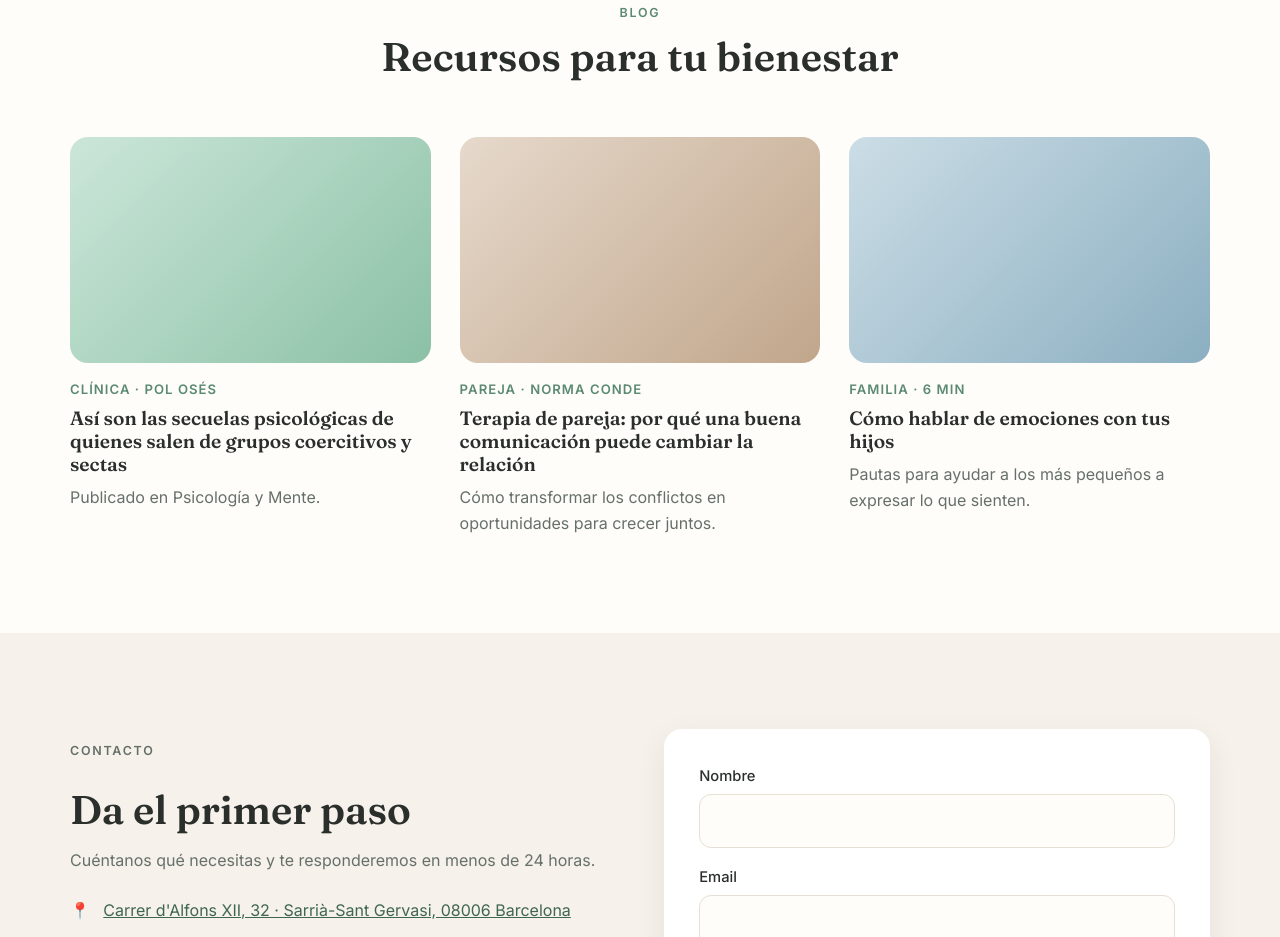
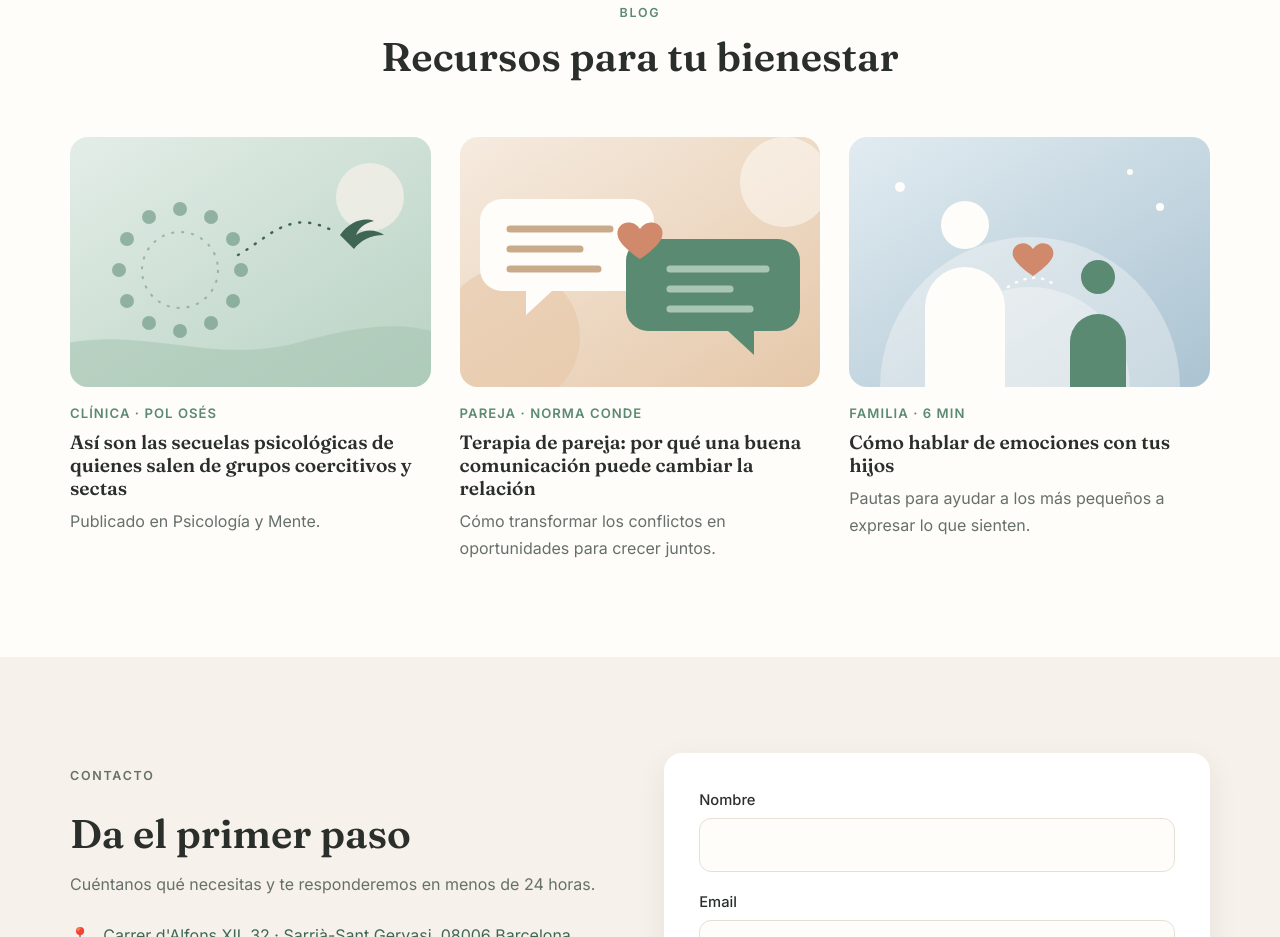
Before and after one commit to marcon55/Centro-Alire, a plain HTML site: page index.html in a window 1280 px wide. Shown: the part 5692-6629 px from the top of the page. Drawn offline with Linux system fonts and the light colour scheme.

Commit message:
Ilustraciones para los artículos del blog
Co-Authored-By: Claude Opus 5.5 <noreply@anthropic.com>
Claude-Session: https://claude.ai/code/session_01YXwaishe3B4KWM9cq4zqGZ

```diff
--- a/css/styles.css
+++ b/css/styles.css
@@ -123,7 +123,7 @@ h3 { font-size: 1.2rem; }
 .quote footer { color: var(--muted); font-size: .92rem; font-weight: 500; }
 
 /* Blog */
-.post__img { aspect-ratio: 16/10; border-radius: var(--radius); margin-bottom: 1rem; background: linear-gradient(135deg, hsl(var(--hue) 35% 85%), hsl(var(--hue) 30% 65%)); }
+.post__img { width: 100%; object-fit: cover; aspect-ratio: 16/10; border-radius: var(--radius); margin-bottom: 1rem; background: linear-gradient(135deg, hsl(var(--hue) 35% 85%), hsl(var(--hue) 30% 65%)); }
 .post__meta { font-size: .82rem; color: var(--green); font-weight: 600; text-transform: uppercase; letter-spacing: .08em; }
 .post h3 { margin: .4rem 0 .5rem; }
 .post h3 a { color: var(--ink); text-decoration: none; }
--- a/index.html
+++ b/index.html
@@ -277,19 +277,19 @@
         </header>
         <div class="grid grid--3">
           <article class="post">
-            <div class="post__img" style="--hue: 150"></div>
+            <img class="post__img" src="img/blog/libertad.svg" alt="Ilustración sobre salir de un grupo coercitivo" width="400" height="250" loading="lazy">
             <p class="post__meta">Clínica · Pol Osés</p>
             <h3><a href="https://psicologiaymente.com/clinica/secuelas-psicologicas-quienes-salen-de-grupos-coercitivos-sectas" target="_blank" rel="noopener">Así son las secuelas psicológicas de quienes salen de grupos coercitivos y sectas</a></h3>
             <p>Publicado en Psicología y Mente.</p>
           </article>
           <article class="post">
-            <div class="post__img" style="--hue: 30"></div>
+            <img class="post__img" src="img/blog/pareja.svg" alt="Ilustración sobre comunicación en pareja" width="400" height="250" loading="lazy">
             <p class="post__meta">Pareja · Norma Conde</p>
             <h3><a href="#">Terapia de pareja: por qué una buena comunicación puede cambiar la relación</a></h3>
             <p>Cómo transformar los conflictos en oportunidades para crecer juntos.</p>
           </article>
           <article class="post">
-            <div class="post__img" style="--hue: 200"></div>
+            <img class="post__img" src="img/blog/emociones.svg" alt="Ilustración sobre hablar de emociones en familia" width="400" height="250" loading="lazy">
             <p class="post__meta">Familia · 6 min</p>
             <h3><a href="#">Cómo hablar de emociones con tus hijos</a></h3>
             <p>Pautas para ayudar a los más pequeños a expresar lo que sienten.</p>
```
Also changed, not shown: img/blog/emociones.svg (added), img/blog/libertad.svg (added), img/blog/pareja.svg (added).
